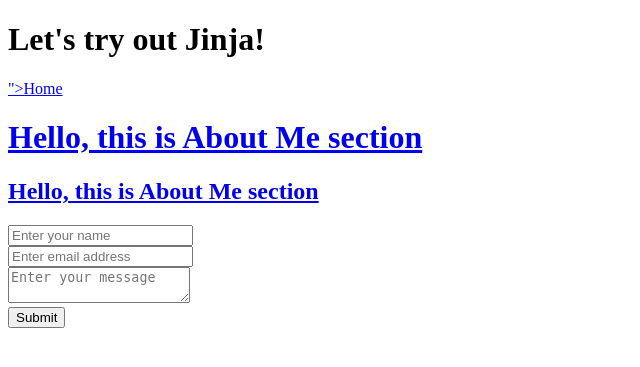
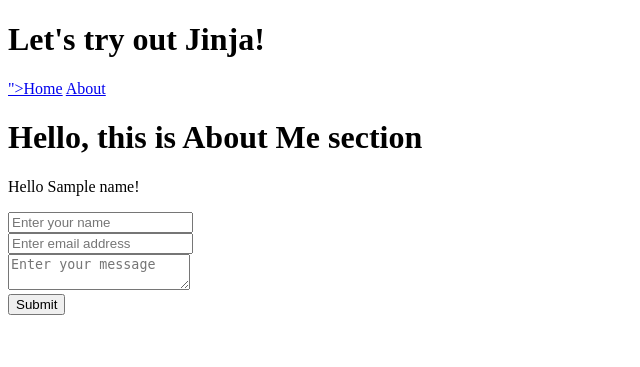
Before and after one commit to rraghoo/HerokuIntro, a Flask app: template templates/about.html in a window 1280 px wide. Shown: the top 367 px of the page, without its empty margins (0-640 px from the left). Run offline with Flask 2, Linux system fonts and the light colour scheme; the template is opened without the code that fills it: most values are stand-ins (such as "Sample title", 1, 10 or a date in 2020).

Commit message:
made changes

```diff
--- a/main.py
+++ b/main.py
@@ -1,4 +1,4 @@
-from flask import Flask, render_template
+from flask import Flask, render_template, request, make_response
 import datetime
 
 
--- a/templates/about.html
+++ b/templates/about.html
@@ -2,7 +2,9 @@
 
 {% block content %}
     <h1>Hello, this is About Me section</h1>
-    <h2>Hello, this is About Me section</h2>
+    {% if name %}
+    <p>Hello {{name}}!</p>
+    {% endif %}
 
 
 <form method="post" action="/contact">
--- a/templates/base.html
+++ b/templates/base.html
@@ -13,7 +13,7 @@
 
     <p>
         <a href="/">">Home<a/>
-        <a href="/about>About <a/>"
+        <a href="/about">About <a/>
 
     </p>
 
```
